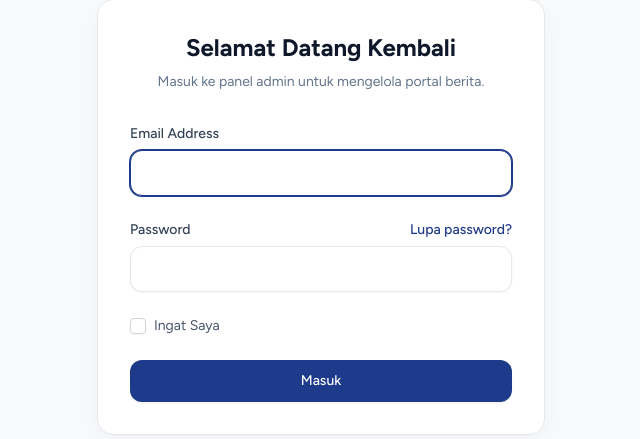
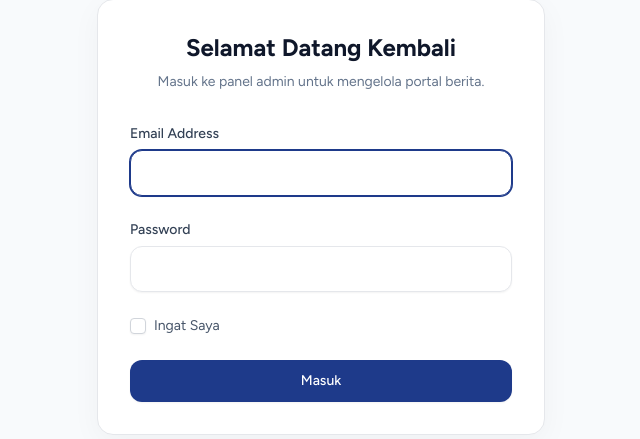
Before and after one commit to ilsetiawan1/info62-cms-news-platform, a Laravel app: page /seputaradmin/login in a window 1280 px wide. Shown: the part 348-787 px from the top of the page, without its empty margins (319-959 px from the left). Run offline with Laravel 12, Linux system fonts and the light colour scheme; style sheets or scripts are compiled from the project's sources; parts of the project's set-up code (start-up, migrations or seed data) failed here and were passed over.

Commit message:
refactor: remove forgot password feature from admin login

```diff
--- a/resources/views/auth/login.blade.php
+++ b/resources/views/auth/login.blade.php
@@ -51,11 +51,6 @@
                 <div>
                     <div class="flex justify-between items-center mb-1.5">
                         <label for="password" class="block text-sm font-medium text-slate-700 dark:text-gray-200">Password</label>
-                        @if (Route::has('password.request'))
-                            <a class="text-sm font-medium text-primary dark:text-primary-500 hover:text-primary/80 dark:hover:text-primary-500/80 transition-colors" href="{{ route('password.request') }}">
-                                Lupa password?
-                            </a>
-                        @endif
                     </div>
                     <input id="password" type="password" name="password" required autocomplete="current-password"
                         class="w-full rounded-xl border-gray-200 dark:border-gray-700 bg-white dark:bg-gray-900 text-slate-900 dark:text-gray-50 focus:border-primary dark:focus:border-primary-500 focus:ring-primary dark:focus:ring-primary-500 shadow-sm transition-colors duration-200 px-4 py-2.5">
```
